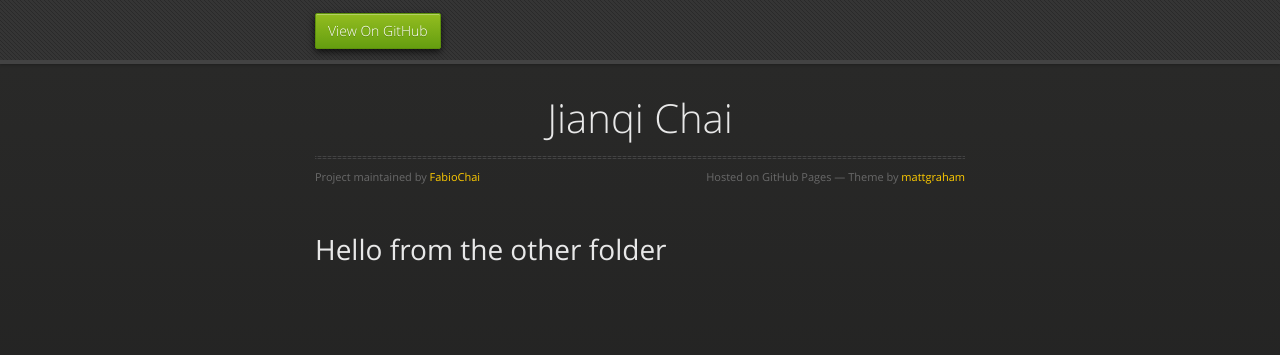
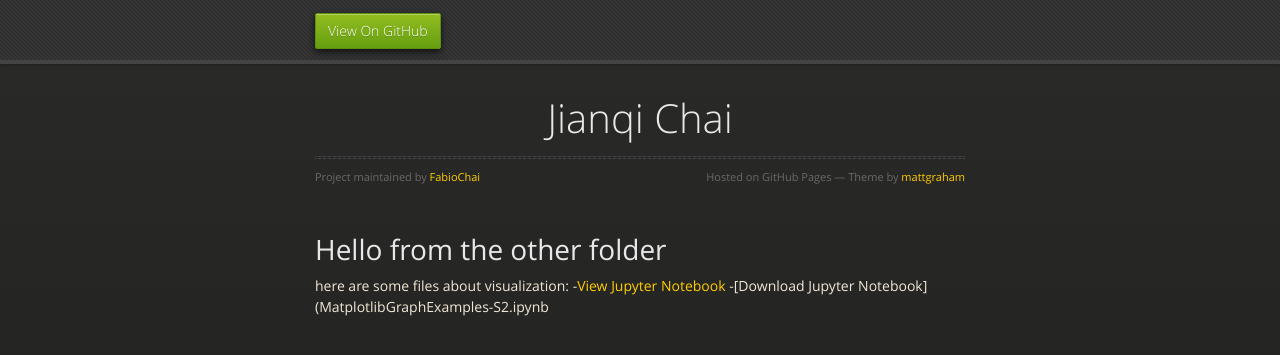
Before and after one commit to FabioChai/FabioChai.github.io, a Jekyll site: the page built from code/index.md, in a window 1280 px wide. Shown: the top 355 px of the page. Built offline with Jekyll 4.4.1, drawn with Linux system fonts in a browser that asks for light colours; our own code applies the rules of GitHub Pages for plain Markdown files; the repository's description, which GitHub fills in, is left out.

Commit message:
Update index.md

```diff
--- a/code/index.md
+++ b/code/index.md
@@ -1 +1,5 @@
 # Hello from the other folder
+
+here are some files about visualization:
+-[View Jupyter Notebook](MatplotlibGraphExamples-S2.html)
+-[Download Jupyter Notebook](MatplotlibGraphExamples-S2.ipynb
```
